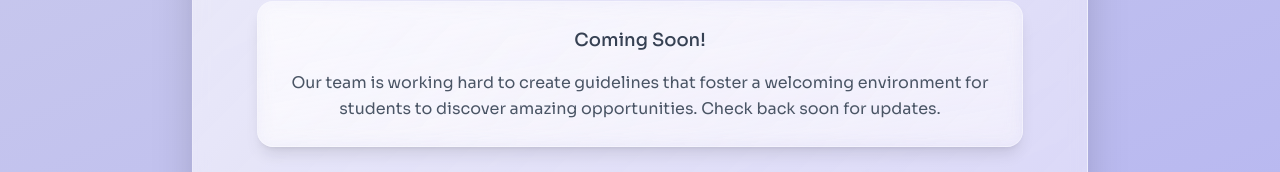
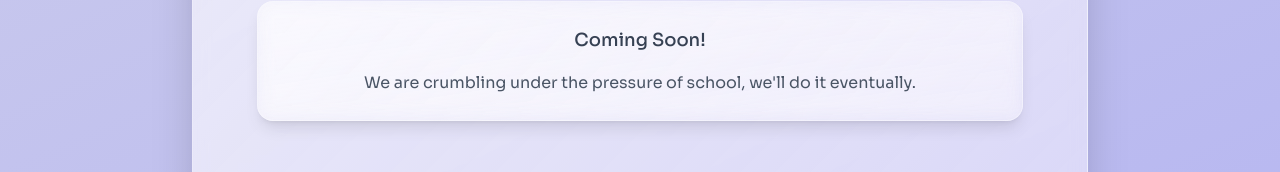
Before and after one commit to internyl-dev/internyl-frontend, a Next.js app: page /pages/guidelines in a window 1280 px wide. Shown: the part 1082-1254 px from the top of the page. Built offline with nearby package versions, Linux system fonts and the light colour scheme; no server answers.

Commit message:
text/hosting

```diff
--- a/src/app/pages/faq/page.tsx
+++ b/src/app/pages/faq/page.tsx
@@ -320,7 +320,7 @@ export default function FAQ() {
           {/* FAQ Items */}
           <div style={staggerDelay(3)}>
             <div className="space-y-6">
-              {filteredFAQs.map((faq, index) => {
+              {filteredFAQs.map((faq) => {
                 const Icon = faq.icon;
                 const category = categories.find(cat => cat.name === faq.category);
                 const isOpen = openItems.has(faq.id);
--- a/src/app/pages/guidelines/page.tsx
+++ b/src/app/pages/guidelines/page.tsx
@@ -99,7 +99,7 @@ export default function CommunityGuidelinesPage() {
                                         Coming Soon!
                                     </p>
                                     <p className="text-gray-600 leading-relaxed">
-                                        Our team is working hard to create guidelines that foster a welcoming environment for students to discover amazing opportunities. Check back soon for updates.
+                                        We are crumbling under the pressure of school, we'll do it eventually.
                                     </p>
                                 </div>
                             </div>
```
